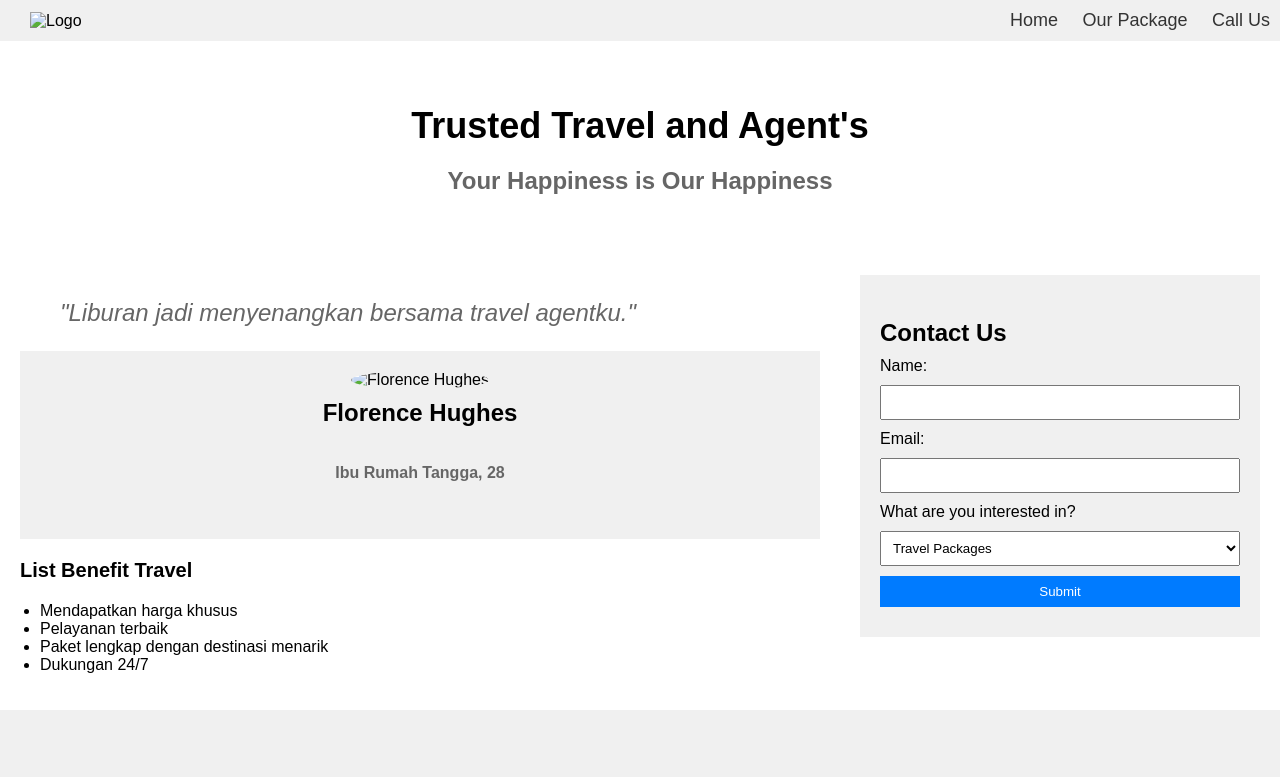
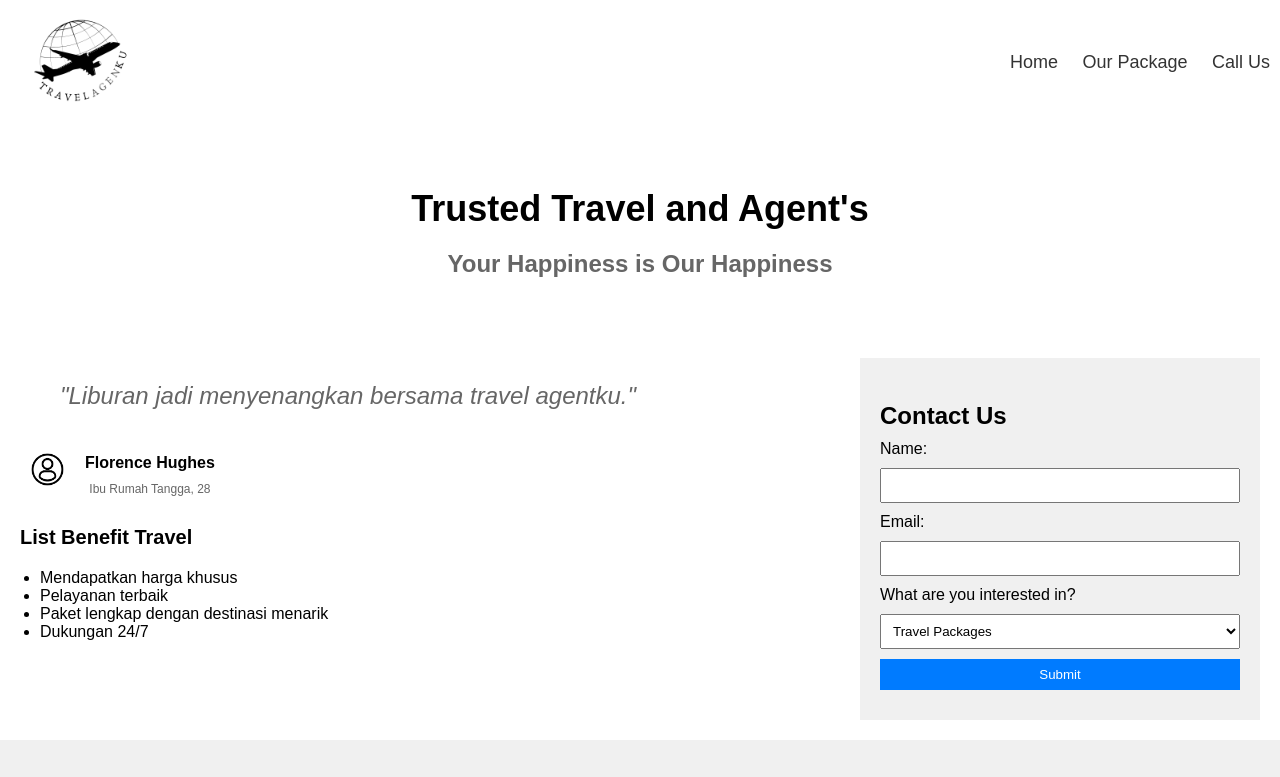
Before and after one commit to revou-fundamental-course/24-jul-23-pinkaananda, a plain HTML site: page index.html in a window 1280 px wide. Shown: the top 777 px of the page. Drawn offline with Linux system fonts and the light colour scheme.

Commit message:
add assets

```diff
--- a/css/styles.css
+++ b/css/styles.css
@@ -1,12 +1,13 @@
 body {
     margin: 0;
     padding: 0;
+    font-family: Arial, sans-serif;
 }
 
 header {
     display: flex;
     align-items: center;
-    background-color: #f0f0f0;
+    background-color: white;
     padding: 10px;
 }
 
@@ -64,11 +65,6 @@ header {
     font-size: 24px;
     color: #666;
 }
-body {
-    margin: 0;
-    padding: 0;
-    font-family: Arial, sans-serif;
-}
 
 .container {
     display: flex;
@@ -124,6 +120,7 @@ body {
 .contact-form {
     background-color: #f0f0f0;
     padding: 20px;
+    border: 10px;
 }
 
 .contact-form h3 {
@@ -156,11 +153,6 @@ body {
 
 .contact-form input[type="submit"]:hover {
     background-color: #0056b3;
-}
-body {
-    margin: 0;
-    padding: 0;
-    font-family: Arial, sans-serif;
 }
 
 .our-package{
@@ -203,7 +195,7 @@ body {
     background-color: #ddd;
     margin: 20px 0;
 }
-/* CSS sebelumnya */
+/* CSS CONTACT */
 
 .contact {
     background-color: #f0f0f0;
@@ -250,7 +242,7 @@ body {
 .contact-details a {
     color: #007BFF;
 }
-/* CSS sebelumnya */
+/* CSS FOOTER*/
 
 .footer {
     background-color: #f0f0f0;
@@ -327,30 +319,38 @@ body {
     background-color: #333;
 }
 
-body {
-    margin: 0;
-    padding: 0;
-    font-family: Arial, sans-serif;
-}
 
 .profile {
-    text-align: center;
-    padding: 20px;
-    background-color: #f0f0f0;
+    display: flex;
+    align-items: center;
+    padding: 10px;
+    width: 200px;
+    border-radius: 8px;
 }
 
 .profile img {
-    width: 100px;
-    height: 100px;
+    width: 35px;
+    height: 35px;
     border-radius: 50%;
+    margin-right: 20px;
 }
 
-.profile h5 {
-    font-size: 24px;
+.profil-info h5,
+.profile-info p {
+    margin: 0;
+}
+
+.profile-info {
+    display: flex;
+    flex-direction: column;
+}
+
+.profile-info h5 {
+    font-size: 16px;
     margin: 10px 0;
 }
 
-.profile h6 {
-    font-size: 16px;
+.profile-info p {
+    font-size: 12px;
     color: #666;
 }
--- a/index.html
+++ b/index.html
@@ -10,7 +10,7 @@
     <header>
         <div class="logo">
             <!-- Ganti URL gambar logo dengan alamat file atau URL gambar logo Anda -->
-            <img src="logo.png" alt="Logo">
+            <img src="assets/Travel.png" alt="Logo">
         </div>
         <nav class="menu">
             <ul>
@@ -39,11 +39,13 @@
                 </blockquote>
             </div>
             <!-- Profil Penulis -->
-            <section class="profile">
-                    <img src="user_photo.jpg" alt="Florence Hughes">
+            <div class="profile">
+                    <img src="assets/user-profil.png" alt="Florence Hughes">
+                    <div class="profile-info">
                     <h5>Florence Hughes</h5>
-                    <h6>Ibu Rumah Tangga, 28</h6>
-            </section>
+                    <p>Ibu Rumah Tangga, 28</p>
+                </div>
+            </div>
             <!-- List Manfaat Perjalanan -->
             <div class="benefits">
                 <h3>List Benefit Travel</h3>
```
Also changed, not shown: assets/Travel.png (added), assets/hotel.jpeg (added), assets/profil.png (added), assets/tempat-wisata.jpeg (added), assets/user-profil.png (added).
